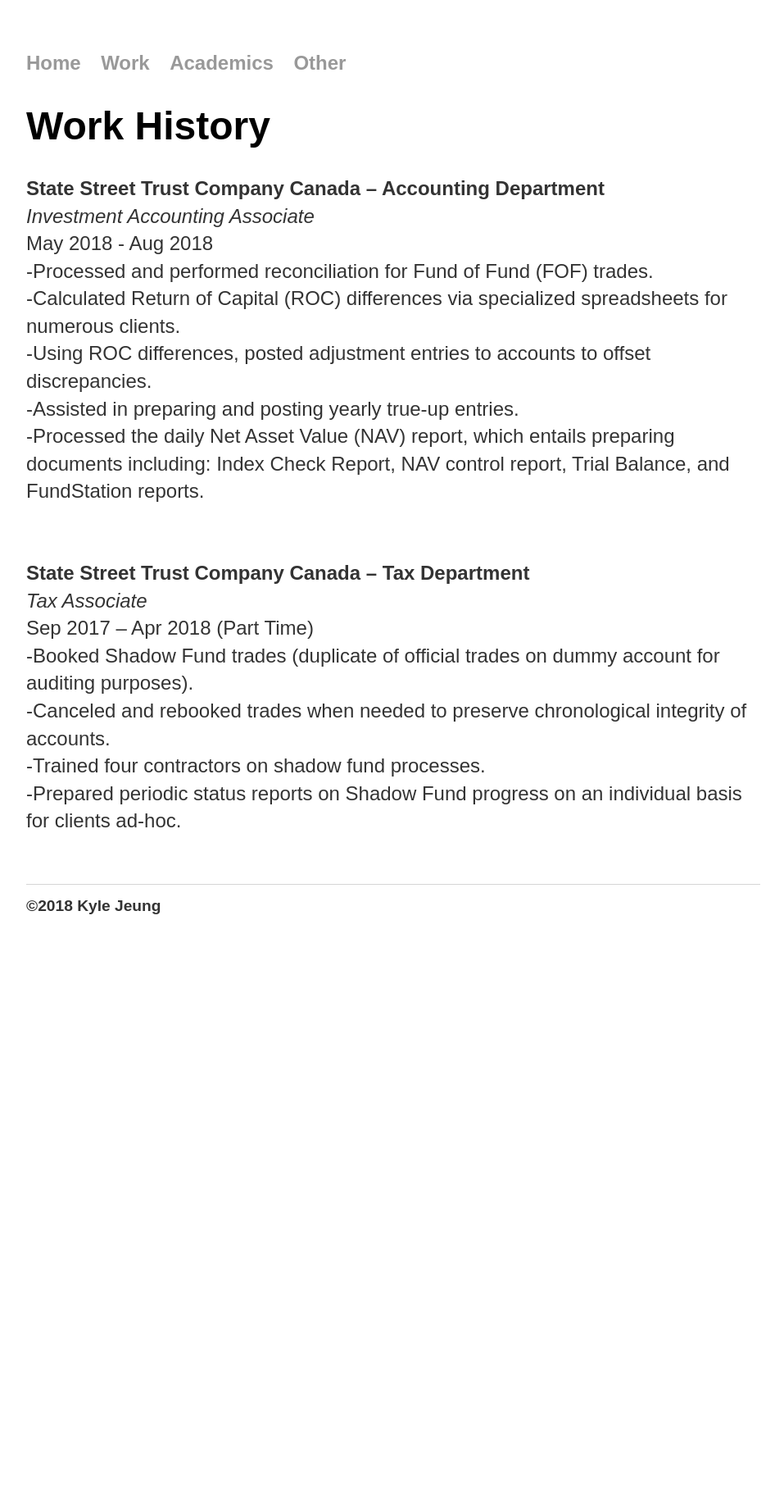
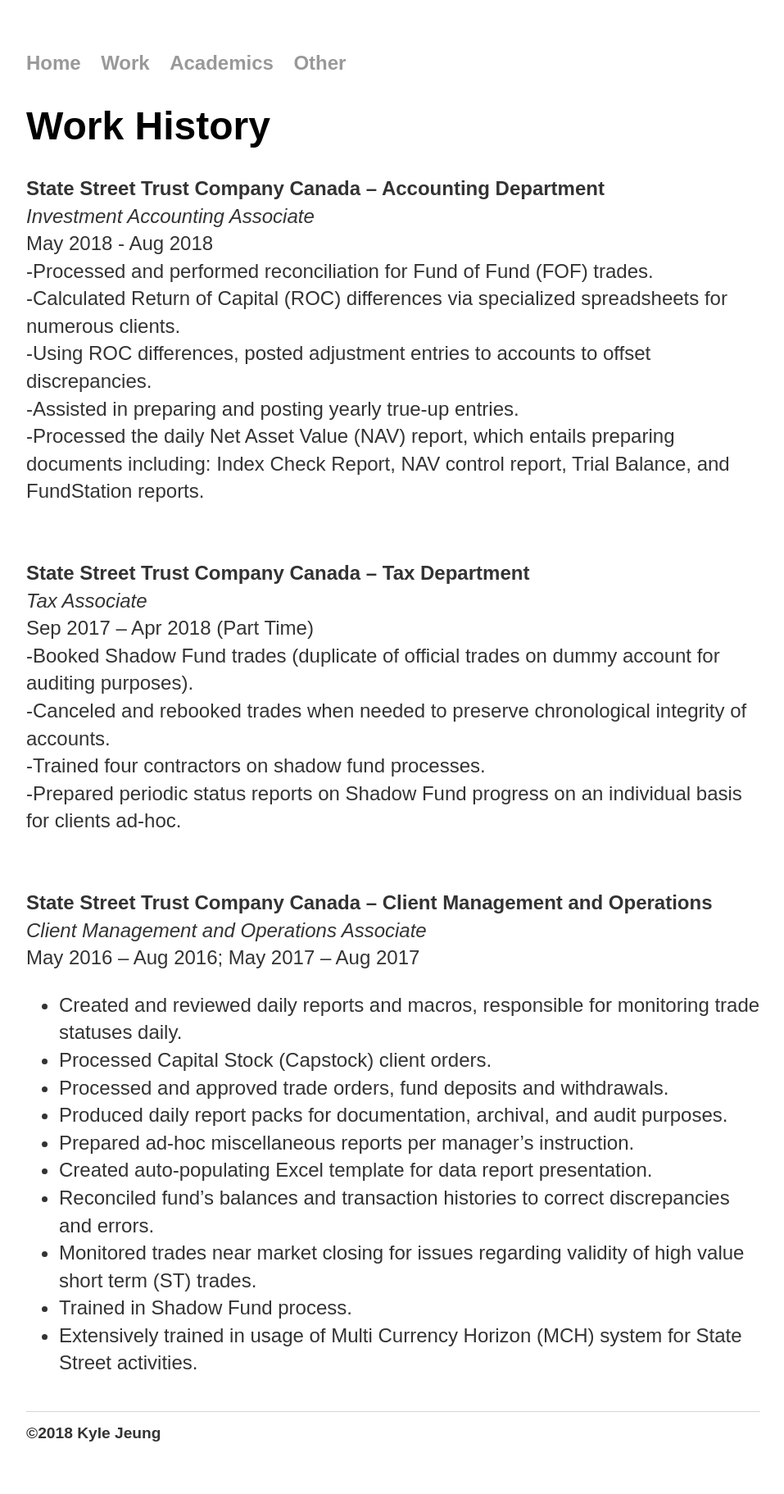
Before and after one commit to jeungkyle/portfolio, a Jekyll site: the page built from work/index.html, in a window 1280 px wide. Shown: the whole page at 82% size, without its empty margins (160-1117 px from the left). Built offline with Jekyll 4.4.1, drawn with Linux system fonts in a browser that asks for light colours; before the commit the page ends 1179 px from its top, so only the background shows below that.

Commit message:
Update index.html

```diff
--- a/work/index.html
+++ b/work/index.html
@@ -25,3 +25,21 @@
     -Trained four contractors on shadow fund processes.<br>
     -Prepared periodic status reports on Shadow Fund progress on an individual basis for clients ad-hoc.<br>
 </p><br>
+
+<p>
+  <b>State Street Trust Company Canada – Client Management and Operations</b><br>
+  <i>Client Management and Operations Associate</i><br>
+  May 2016 – Aug 2016; May 2017 – Aug 2017<br>
+  <ul>
+    <li>Created and reviewed daily reports and macros, responsible for monitoring trade statuses daily.</li>
+    <li>Processed Capital Stock (Capstock) client orders.</li>
+    <li>Processed and approved trade orders, fund deposits and withdrawals.</li>
+    <li>Produced daily report packs for documentation, archival, and audit purposes.</li>
+    <li>Prepared ad-hoc miscellaneous reports per manager’s instruction.</li>
+    <li>Created auto-populating Excel template for data report presentation.</li>
+    <li>Reconciled fund’s balances and transaction histories to correct discrepancies and errors.</li>
+    <li>Monitored trades near market closing for issues regarding validity of high value short term (ST) trades.</li>
+    <li>Trained in Shadow Fund process.</li>
+    <li>Extensively trained in usage of Multi Currency Horizon (MCH) system for State Street activities.</li>
+  </ul>
+</p>
```
